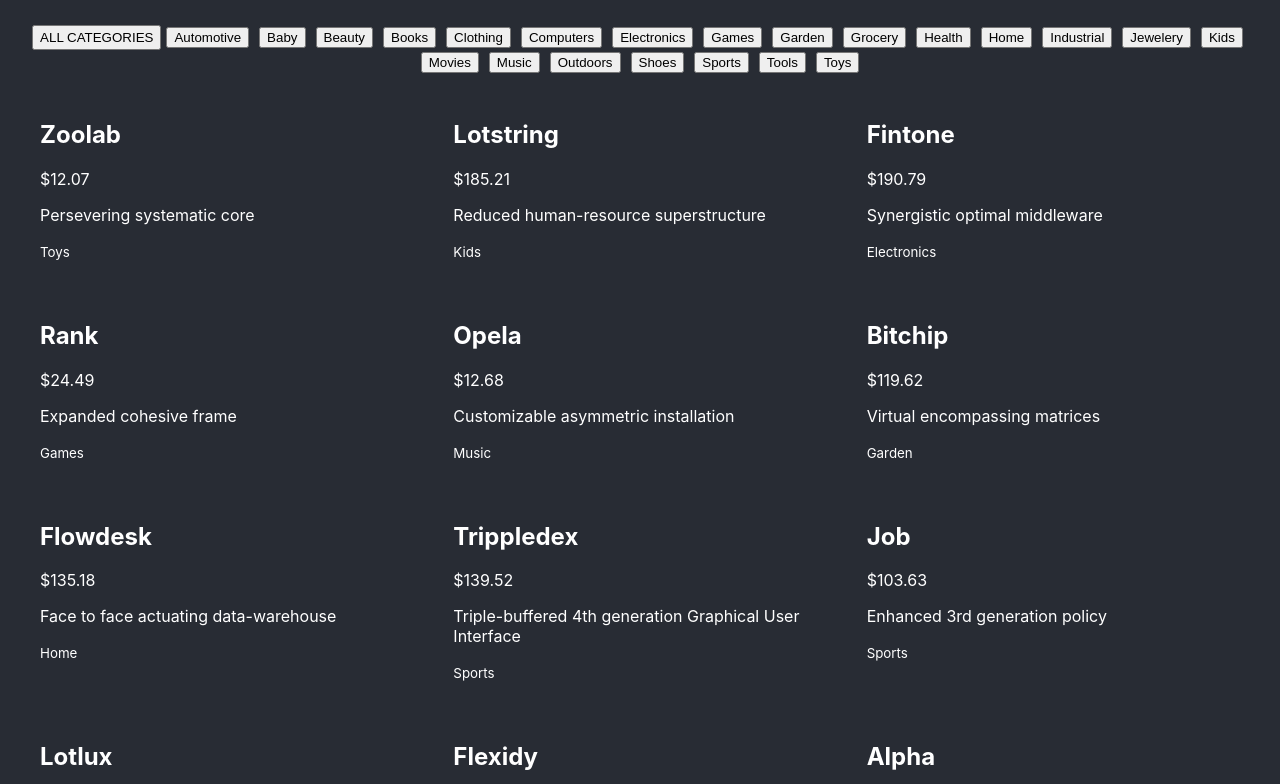
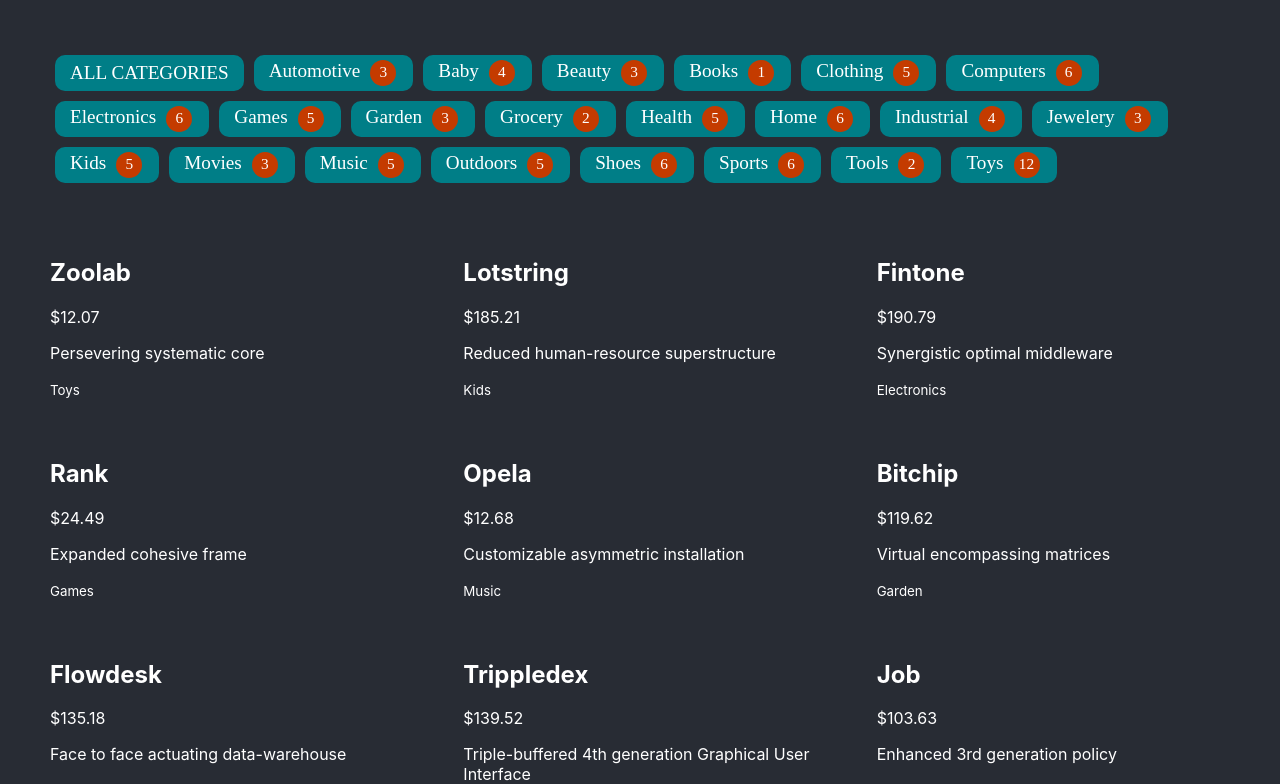
Before and after one commit to aucoeur/react-product-list, a React (Create React App) app: page / in a window 1280 px wide. Shown: the top 784 px of the page. Built offline with nearby package versions, Linux system fonts and the light colour scheme.

Commit message:
Added badges and active category

```diff
--- a/src/App.css
+++ b/src/App.css
@@ -43,15 +43,15 @@
 }
 
 .categories {
-  margin: 25px;
+  margin: 50px;
   display: flex;
   flex-wrap: wrap;
-  justify-content: center;
+  justify-content: normal;
 }
 
 .ProductList {
   width: calc(100% - 80px);
-  margin: auto;
+  margin: 50px;
   display: grid;
   grid-template-columns: 1fr 1fr 1fr;
   grid-gap: 40px;
--- a/src/App.js
+++ b/src/App.js
@@ -5,7 +5,7 @@ import ProductList from './components/ProductList';
 import Button from './components/Button'
 
 // Challenge 7 - Import your exported data into the App component.
-import { categoriesUnique } from './data';
+import { categoryCounts, categoriesUnique } from './data';
 
 
 function App() {
@@ -13,22 +13,24 @@ function App() {
   // passes currentCategory state as prop to ProductList to conditionally use map/filter
 
   function getCategory(newValue) {
-    setCategory(newValue)
+    setCategory(newValue);
   }
 
   function resetState() {
-    setCategory('All')
+    setCategory('All');
   }
 
   const categories = categoriesUnique.map((category, i) => {
-      return <Button category={category} id={category} key={i} value={category} onClick={getCategory}/>
+      const count = categoryCounts
+      // console.log(count[category])
+      return <Button category={category} id={category} key={i} value={category} count={count[category]} onClick={getCategory}/>
     }
   )
 
   return (
     <div>
       <div className='categories'>
-        <button value="All" onClick={resetState}>ALL CATEGORIES</button>
+        <button id="All" className="category" value="All" onClick={resetState}>ALL CATEGORIES</button>
         {categories}
       </div>
       <div className="ProductList">
--- /dev/null
+++ b/src/components/Button.css
@@ -0,0 +1,29 @@
+.category {
+    background-color: rgb(0, 126, 135);
+    padding: 3px 15px;
+    margin: 5px;
+    color: white;
+    border: none;
+    border-radius: 10px 10px;
+    font-size: 1.2em;
+    font-family: 'Ubuntu';
+}
+
+Button:focus {
+    background-color: rgb(27, 0, 177);
+    outline: none !important;
+    outline-offset: none !important;
+}
+
+.badge {
+  height: 20px;
+  width: 20px;
+  margin: 2px 2px 2px 10px ;
+  padding: 3px;
+  background-color: rgb(196, 59, 0);
+  border-radius: 50%;
+  display: inline-block;
+  font-size: .8em;
+  vertical-align: middle;
+  line-height: 1.2em;
+}
--- a/src/components/Button.js
+++ b/src/components/Button.js
@@ -1,16 +1,18 @@
 import React from 'react';
+import './Button.css';
 // import { categoriesUnique } from '../data';
 
 function Button(props) {
-    const {category, value, onClick} = props
+    const { category, value, onClick, count } = props
     function getCategory(event) {
         onClick(event.target.value);
     }
     return <button
-            className='category'
+            className={`category`}
             value={value}
             onClick={getCategory}>
                 {category}
+                <div className="badge">{count}</div>
             </button>
 }
 
--- a/src/data.js
+++ b/src/data.js
@@ -10,7 +10,7 @@ const categories = data.map(( { category }, i ) => {
 })
 
 // Challenge 3 - Make the categories list a list of unique values.
-const setCategories = new Set(categories) // Set returns unique values only
+const setCategories = new Set(categories)
 const categoriesUnique = Array.from(setCategories).sort() // Make an array from set, sort alphabetically
 
 // alt way to copy & sort, since sort transforms OG data
```
